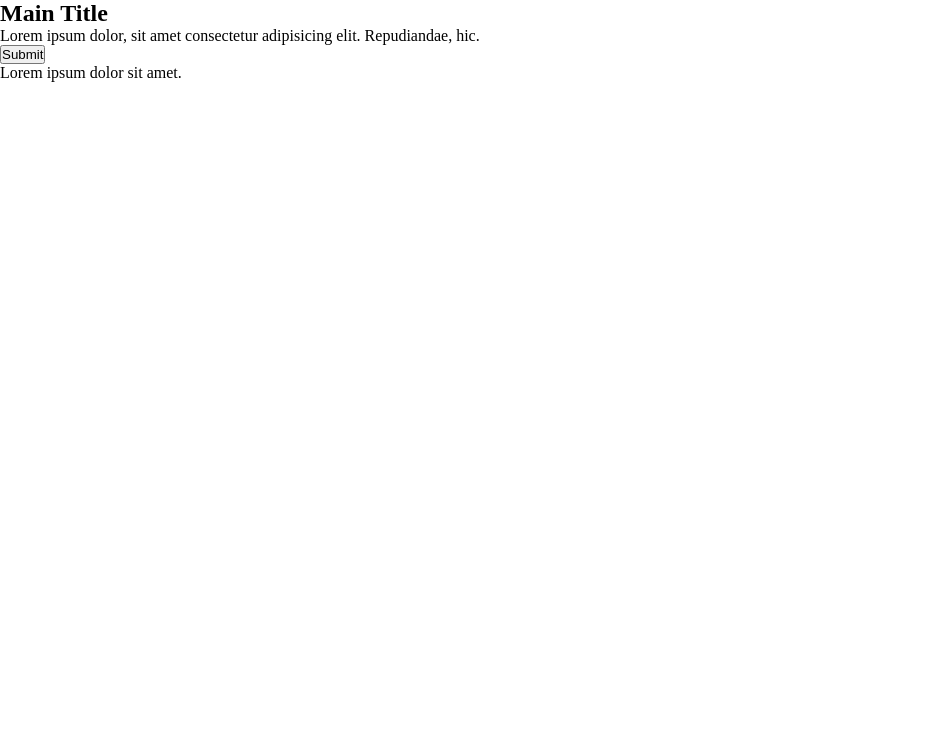
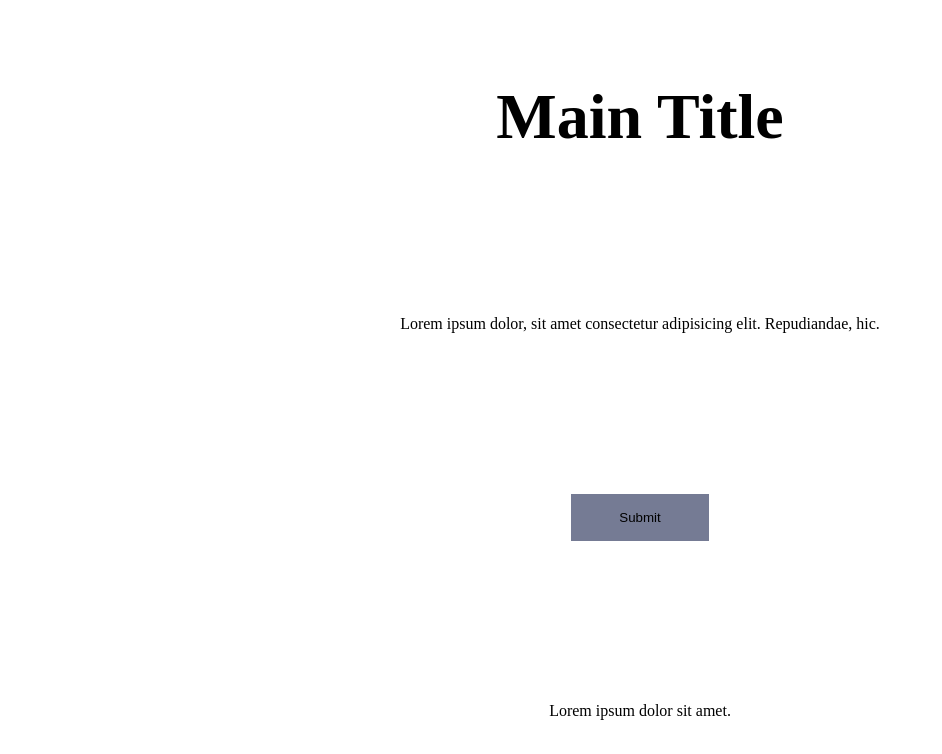
Before and after one commit to xaviguasch/sass-prac, a plain HTML site: page index.html in a window 1280 px wide. Shown: the whole page, without its empty margins (0-942 px from the left). Drawn offline with Linux system fonts and the light colour scheme.

Commit message:
toyed with sass

```diff
--- a/index.html
+++ b/index.html
@@ -7,7 +7,7 @@
     <link rel="stylesheet" href="./styles/style.css" />
   </head>
   <body>
-    <section>
+    <section class="introduction">
       <h2>Main Title</h2>
       <p>Lorem ipsum dolor, sit amet consectetur adipisicing elit. Repudiandae, hic.</p>
       <button>Submit</button>
--- a/styles/style.scss
+++ b/styles/style.scss
@@ -3,3 +3,29 @@
   padding: 0;
   box-sizing: border-box;
 }
+
+$primary: #19244e99;
+$big-font: 4rem;
+
+.introduction {
+  min-height: 100vh;
+  display: flex;
+  flex-direction: column;
+  justify-content: space-around;
+  align-items: center;
+
+  h2 {
+    font-size: $big-font;
+  }
+
+  button {
+    border: none;
+    background: $primary;
+    padding: 1rem 3rem;
+    transition: all 1s ease;
+    cursor: pointer;
+    &:hover {
+      background: lightblue;
+    }
+  }
+}
```
Also changed, not shown: styles/style.css, 1 other file.
